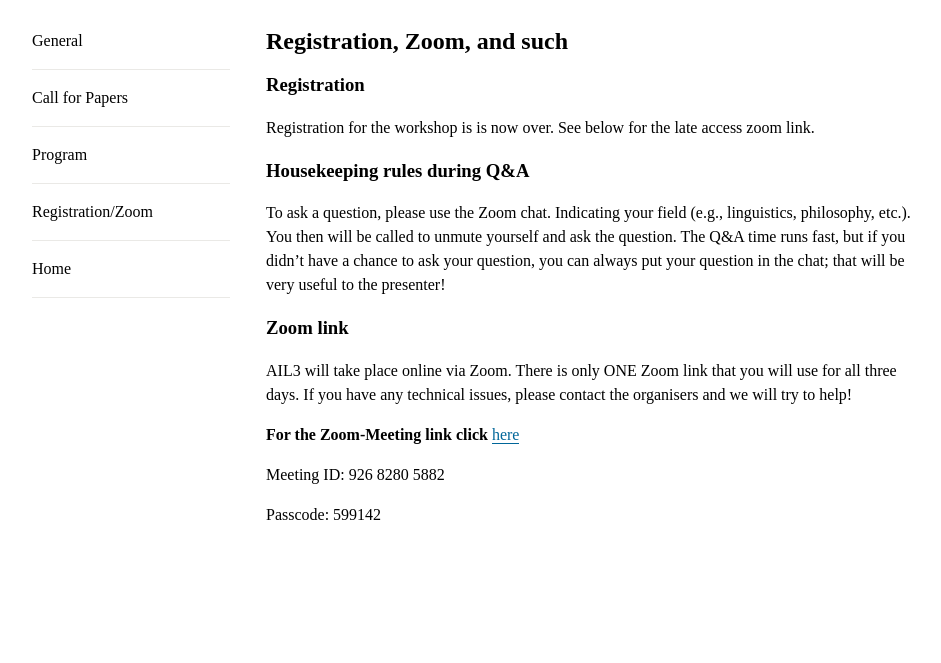
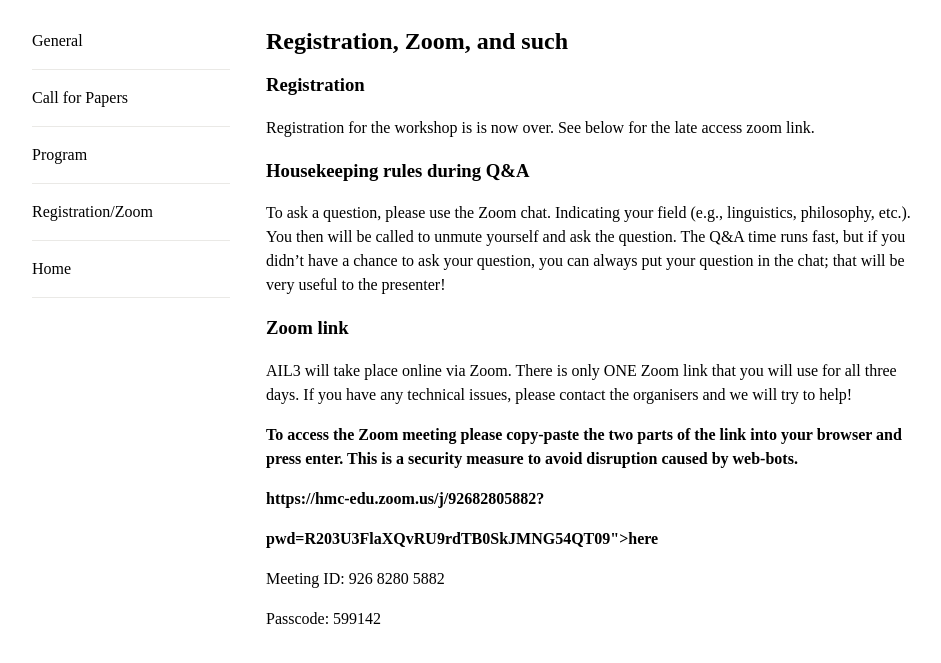
Before and after one commit to ail-workshop/AIL3-Workshop, a plain HTML site: page registration.html in a window 1280 px wide. Shown: the part 567-1230 px from the top of the page, without its empty margins (158-1099 px from the left). Before the commit the page ends 1168 px from the top, so only its background shows below. Drawn offline with Linux system fonts and the light colour scheme.

Commit message:
separate zoom link

```diff
--- a/registration.html
+++ b/registration.html
@@ -69,8 +69,13 @@
               AIL3 will take place online via Zoom. There is only ONE Zoom link that you will use for all three days. If you have any technical issues, please contact the organisers and we will try to help!
             </p>
             <p>
-              <b>For the Zoom-Meeting link click
-              <a href="https://hmc-edu.zoom.us/j/92682805882?pwd=R203U3FlaXQvRU9rdTB0SkJMNG54QT09">here</a></b><br>
+              <b>To access the Zoom meeting please copy-paste the two parts of the link into your browser and press enter. This is a security measure to avoid disruption caused by web-bots.
+            </p>
+            <p>
+              https://hmc-edu.zoom.us/j/92682805882?
+            </p>
+            <p>
+              pwd=R203U3FlaXQvRU9rdTB0SkJMNG54QT09">here</a></b><br>
             </p>
             <p>
               Meeting ID: 926 8280 5882
```
